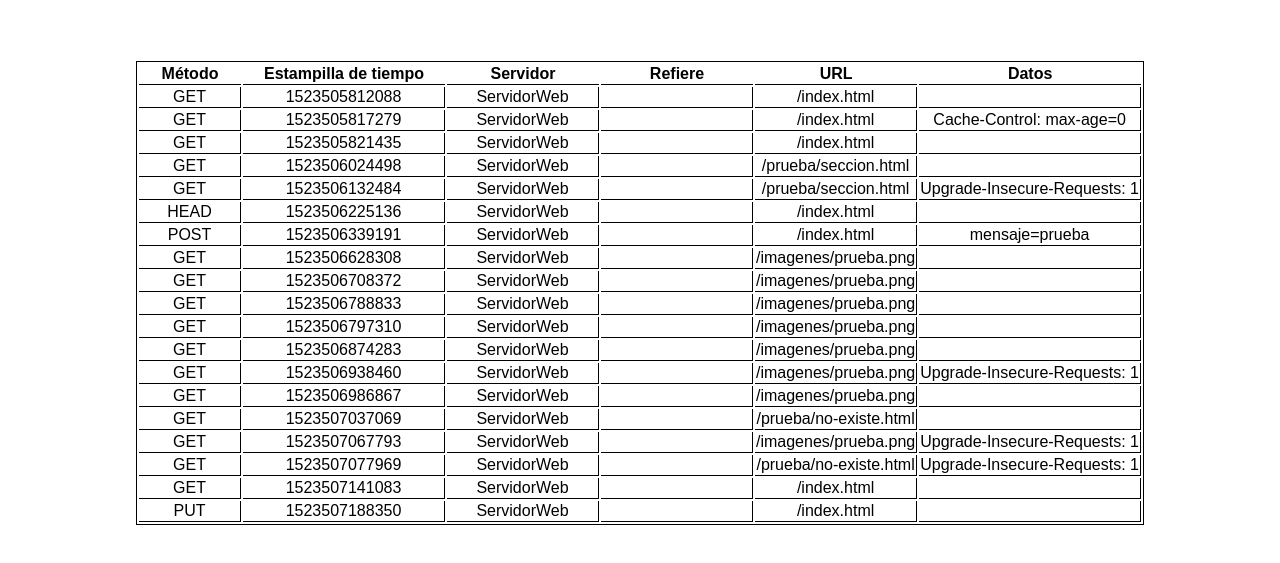
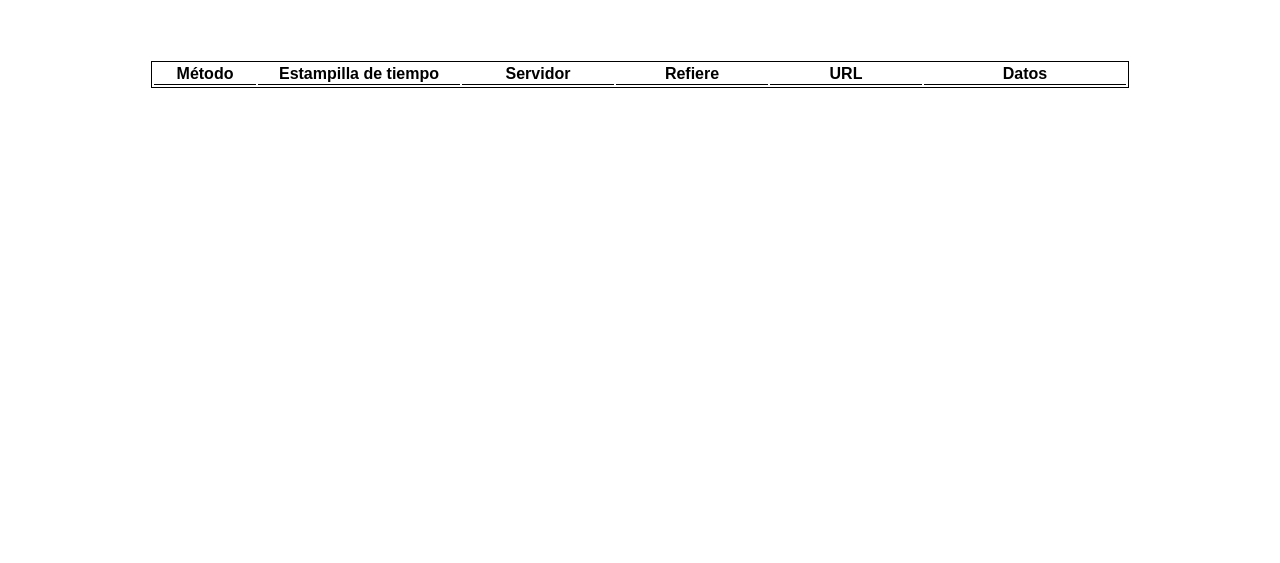
Before and after one commit to EliasCRC/HTTP_Server, a plain HTML site: page log_output/log.html in a window 1280 px wide. Shown: the part 61-624 px from the top of the page. Drawn offline with Linux system fonts and the light colour scheme.

```diff
--- a/log_output/log.html
+++ b/log_output/log.html
@@ -17,158 +17,6 @@
 <th>Datos</th>
 </thead>
 <tbody>
-<tr>
-<td>GET</td>
-<td>1523505812088</td>
-<td>ServidorWeb</td>
-<td></td>
-<td>/index.html</td>
-<td></td>
-</tr>
-<tr>
-<td>GET</td>
-<td>1523505817279</td>
-<td>ServidorWeb</td>
-<td></td>
-<td>/index.html</td>
-<td>Cache-Control: max-age=0</td>
-</tr>
-<tr>
-<td>GET</td>
-<td>1523505821435</td>
-<td>ServidorWeb</td>
-<td></td>
-<td>/index.html</td>
-<td></td>
-</tr>
-<tr>
-<td>GET</td>
-<td>1523506024498</td>
-<td>ServidorWeb</td>
-<td></td>
-<td>/prueba/seccion.html</td>
-<td></td>
-</tr>
-<tr>
-<td>GET</td>
-<td>1523506132484</td>
-<td>ServidorWeb</td>
-<td></td>
-<td>/prueba/seccion.html</td>
-<td>Upgrade-Insecure-Requests: 1</td>
-</tr>
-<tr>
-<td>HEAD</td>
-<td>1523506225136</td>
-<td>ServidorWeb</td>
-<td></td>
-<td>/index.html</td>
-<td></td>
-</tr>
-<tr>
-<td>POST</td>
-<td>1523506339191</td>
-<td>ServidorWeb</td>
-<td></td>
-<td>/index.html</td>
-<td>mensaje=prueba</td>
-</tr>
-<tr>
-<td>GET</td>
-<td>1523506628308</td>
-<td>ServidorWeb</td>
-<td></td>
-<td>/imagenes/prueba.png</td>
-<td></td>
-</tr>
-<tr>
-<td>GET</td>
-<td>1523506708372</td>
-<td>ServidorWeb</td>
-<td></td>
-<td>/imagenes/prueba.png</td>
-<td></td>
-</tr>
-<tr>
-<td>GET</td>
-<td>1523506788833</td>
-<td>ServidorWeb</td>
-<td></td>
-<td>/imagenes/prueba.png</td>
-<td></td>
-</tr>
-<tr>
-<td>GET</td>
-<td>1523506797310</td>
-<td>ServidorWeb</td>
-<td></td>
-<td>/imagenes/prueba.png</td>
-<td></td>
-</tr>
-<tr>
-<td>GET</td>
-<td>1523506874283</td>
-<td>ServidorWeb</td>
-<td></td>
-<td>/imagenes/prueba.png</td>
-<td></td>
-</tr>
-<tr>
-<td>GET</td>
-<td>1523506938460</td>
-<td>ServidorWeb</td>
-<td></td>
-<td>/imagenes/prueba.png</td>
-<td>Upgrade-Insecure-Requests: 1</td>
-</tr>
-<tr>
-<td>GET</td>
-<td>1523506986867</td>
-<td>ServidorWeb</td>
-<td></td>
-<td>/imagenes/prueba.png</td>
-<td></td>
-</tr>
-<tr>
-<td>GET</td>
-<td>1523507037069</td>
-<td>ServidorWeb</td>
-<td></td>
-<td>/prueba/no-existe.html</td>
-<td></td>
-</tr>
-<tr>
-<td>GET</td>
-<td>1523507067793</td>
-<td>ServidorWeb</td>
-<td></td>
-<td>/imagenes/prueba.png</td>
-<td>Upgrade-Insecure-Requests: 1</td>
-</tr>
-<tr>
-<td>GET</td>
-<td>1523507077969</td>
-<td>ServidorWeb</td>
-<td></td>
-<td>/prueba/no-existe.html</td>
-<td>Upgrade-Insecure-Requests: 1</td>
-</tr>
-<tr>
-<td>GET</td>
-<td>1523507141083</td>
-<td>ServidorWeb</td>
-<td></td>
-<td>/index.html</td>
-<td></td>
-</tr>
-<tr>
-<td>PUT</td>
-<td>1523507188350</td>
-<td>ServidorWeb</td>
-<td></td>
-<td>/index.html</td>
-<td></td>
-</tr>
 </tbody>
 </table>
 </body>
```
Also changed, not shown: 7 other files.
